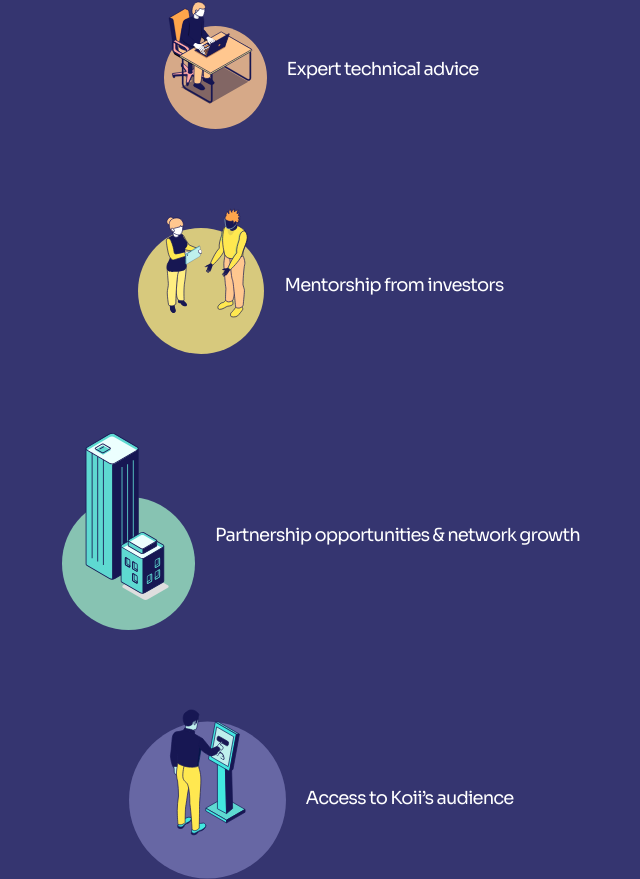
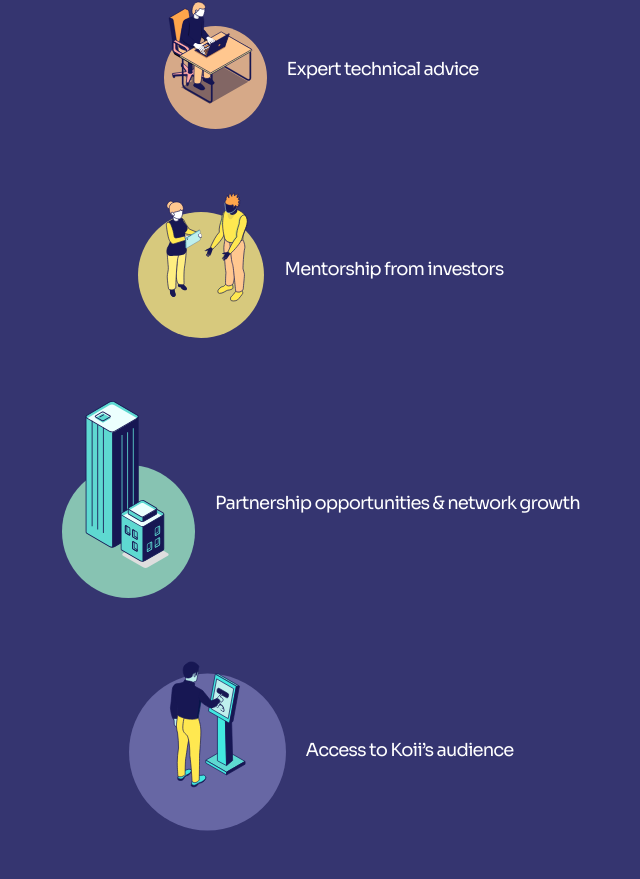
Before and after one commit to koii-network/homepage, a Next.js app: page /founders in a window 1280 px wide. Shown: the part 5361-6240 px from the top of the page, without its empty margins (319-959 px from the left). Built offline with nearby package versions, Linux system fonts and the light colour scheme.

Commit message:
fix: gap

```diff
--- a/components/founders/program-benefits/benefit.tsx
+++ b/components/founders/program-benefits/benefit.tsx
@@ -18,7 +18,7 @@ export const Benefit = ({ image, text, side, lastIndex }: BenefitProps) => {
   });
 
   const isBreakpoint = useMediaQuery(1024);
-  const benefitClasses = `flex gap-5 mb-4 items-center flex-shrink-0 ${
+  const benefitClasses = `flex gap-5 items-center flex-shrink-0 ${
     side === "right" && isBreakpoint
       ? "flex-row-reverse"
       : "flex-row text-right"
--- a/components/founders/program-benefits/index.tsx
+++ b/components/founders/program-benefits/index.tsx
@@ -27,7 +27,7 @@ export const ProgramBenefits = () => {
             </p>
           </div>
         </div>
-        <div className="w-full flex flex-col lg:grid  lg:grid-cols-3 lg:pt-24 grid-flow-row gap-4 lg:max-w-7xl lg:mx-auto justify-center items-center">
+        <div className="w-full flex flex-col lg:grid  lg:grid-cols-3 lg:pt-24 grid-flow-row gap-4 lg:gap-x-9 lg:gap-y-24 lg:max-w-7xl lg:mx-auto justify-center items-center">
           {programBenefits.map(({ image, text }, index) => {
             return (
               <Benefit
```
